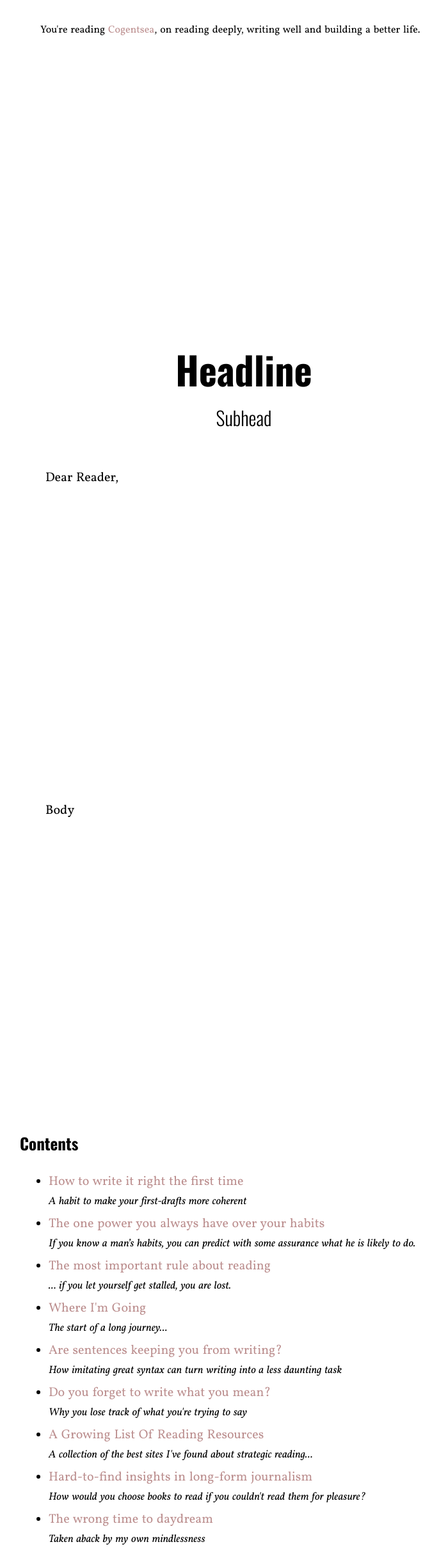
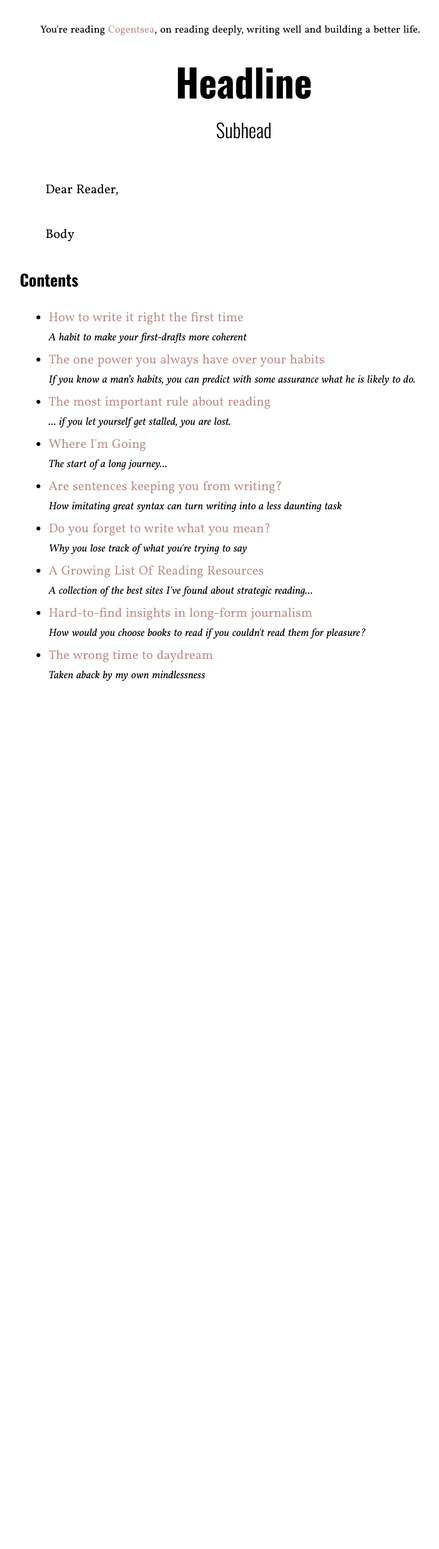
Before and after one commit to jacksoncusick/cogentsea, a Jekyll site: the page built from index.html, in a window 1280 px wide. Shown: the whole page at 64% size, without its empty margins (259-945 px from the left). Built offline with Jekyll 4.4.1, drawn with Linux system fonts in a browser that asks for light colours; the list of posts is cut into pages by our own code; after the commit the page ends 1118 px from its top, so only the background shows below that.

Commit message:
Update og_main.css

```diff
--- a/stylesheets/og_main.css
+++ b/stylesheets/og_main.css
@@ -71,7 +71,6 @@ p, ul, ol {
 	margin: 1.556em 0;
 	color: #000000;
 	font-size: 20px;
-	height: 480px;
 }
 p {
 	margin: 2em;
```
